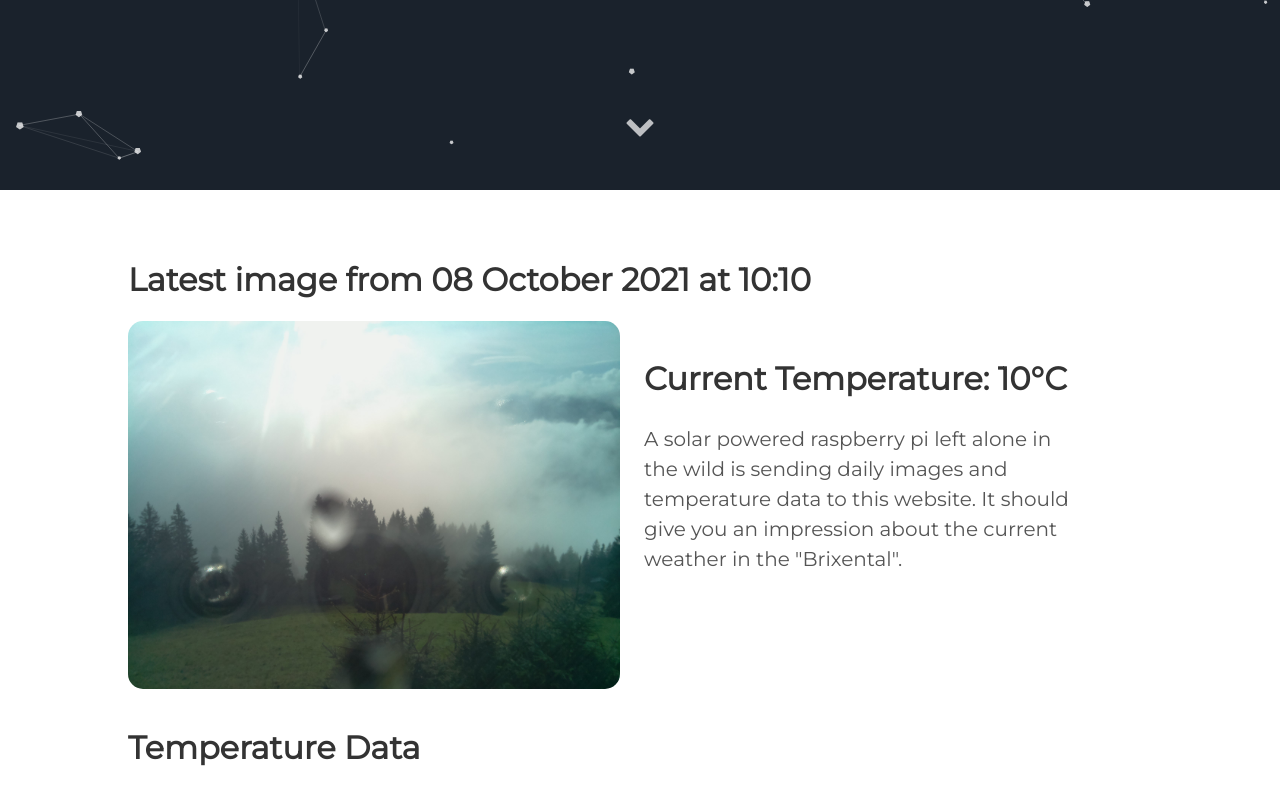
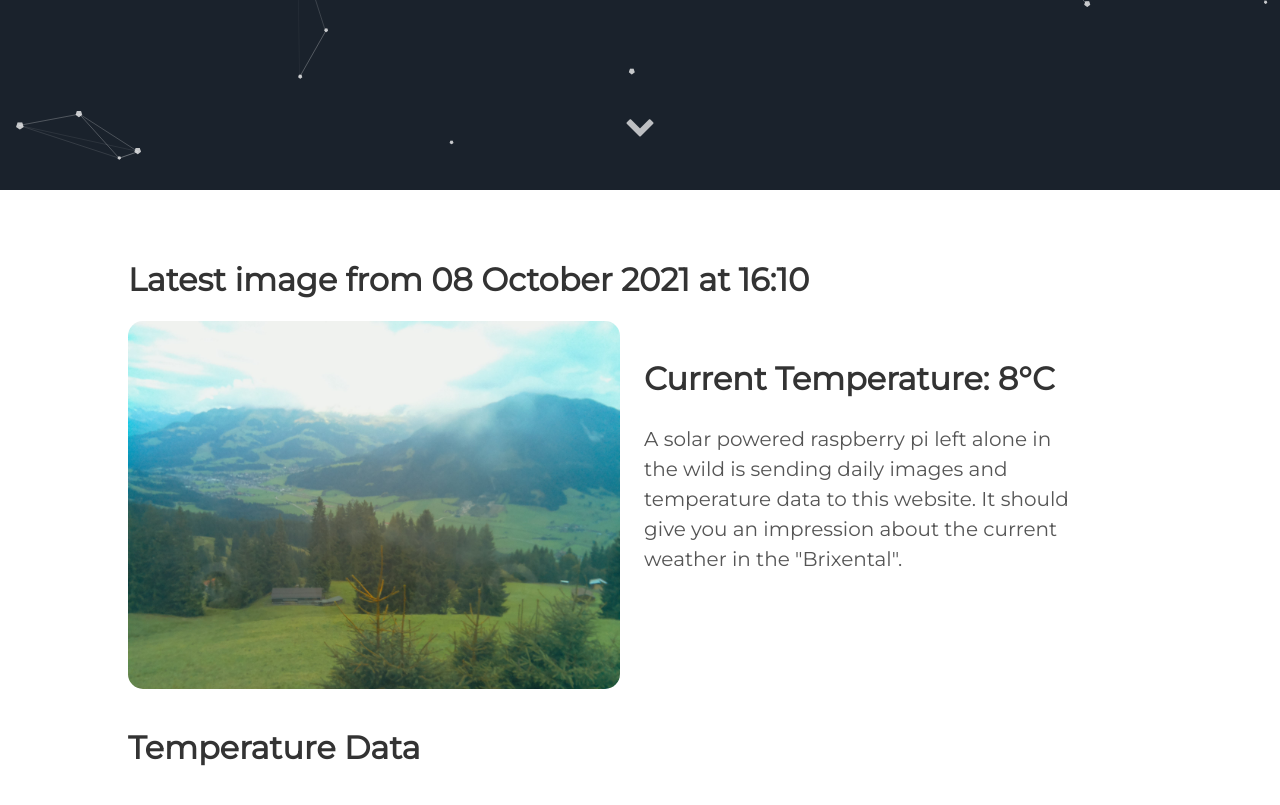
Before and after one commit to vektorious/vektorious.github.io, a Jekyll site: the page built from resources/huette.md, in a window 1280 px wide and 900 px high, scrolled down 710 px. Shown: the top 805 px of the window. Built offline with Jekyll 4.4.1, drawn with Linux system fonts in a browser that asks for light colours.

Commit message:
I'm a bot beep boop

```diff
--- a/resources/huette.md
+++ b/resources/huette.md
@@ -6,13 +6,13 @@ image: '/assets/img/'
 description: 'Live image from the Austrian alps'
 twitter_text: ' '
 ---
-## Latest image from 08 October 2021 at 10:10
+## Latest image from 08 October 2021 at 16:10
 <div class="huette">
   <div class="huette-image">
     <img src="{{ "/assets/img/huette.jpg" | prepend: site.baseurl }}">
   </div>
   <div class="huette-text">
-        <h2>Current Temperature: 10°C</h2>
+        <h2>Current Temperature: 8°C</h2>
         <p>A solar powered raspberry pi left alone in the wild is sending daily images and temperature data to this website. It should give you an impression about the current weather in the "Brixental".</p>
 
   </div>
```
Also changed, not shown: rpi-script/2021-10-08_160922.txt (renamed from rpi-script/2021-10-08_100921.txt, +5 -5 lines), rpi-script/huette.md (+2 -2 lines), assets/img/huette.jpg, assets/img/temp_plot.png, rpi-script/temp_plot.png, 1 other file.
